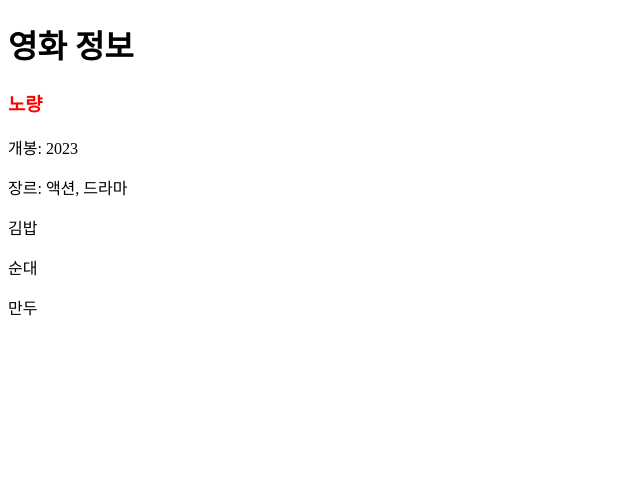
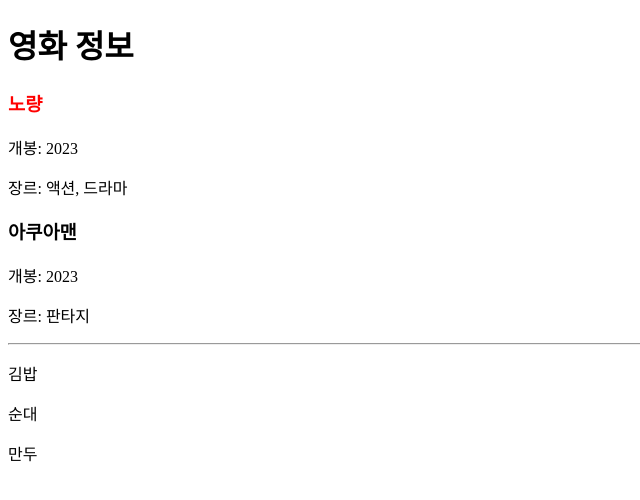
Before and after one commit to suji3927/vue3, a Vue app: page / in a window 1280 px wide. Shown: the top 500 px of the page, without its empty margins (0-640 px from the left). Built offline with nearby package versions, Linux system fonts and the light colour scheme.

Commit message:
v-for 반복문 문법(2)

```diff
--- a/src/App.vue
+++ b/src/App.vue
@@ -1,17 +1,25 @@
 <template>
   <h1>영화 정보</h1>
+<!--
     <div>
-      <!-- :속성명="데이터"  -->
-      <h3 :style="textRed">{{ title }}</h3>
-      <p>개봉: {{ year }}</p>
-      <p>장르: {{ category }}</p>
+      <h3 :style="data[0].textRed">{{ data[0].title }}</h3>
+      <p>개봉: {{ data[0].year }}</p>
+      <p>장르: {{ data[0].category }}</p>
     </div>
-<!--
-    <p>{{ foods[0] }}</p>
-    <p>{{ foods[1] }}</p>
-    <p>{{ foods[2] }}</p>
-     -->
+    <div>
+      <h3 :style="data[1].textRed">{{ data[1].title }}</h3>
+      <p>개봉: {{ data[1].year }}</p>
+      <p>장르: {{ data[1].category }}</p>
+    </div>
+ -->
 
+    <div v-for="(item, index) in data" :key="index">
+      <h3 :style="item.textRed">{{ item.title }}</h3>
+      <p>개봉: {{ item.year }}</p>
+      <p>장르: {{ item.category }}</p>
+    </div>
+
+    <hr>
     <p v-for="(item, index) in foods" :key="index">{{ item }}</p>
 </template>
 
@@ -21,10 +29,19 @@
     data() { // 상태변수
       return {
         foods: ["김밥", "순대", "만두"],
-        title: "노량",
-        year: 2023,
-        category: "액션, 드라마",
-        textRed: "color: red",
+        data: [
+          {
+            title: "노량",
+            year: 2023,
+            category: "액션, 드라마",
+            textRed: "color: red",
+          },
+          {
+            title: "아쿠아맨",
+            year: 2023,
+            category: "판타지",
+          },
+        ]
       }
     }
   }
```
